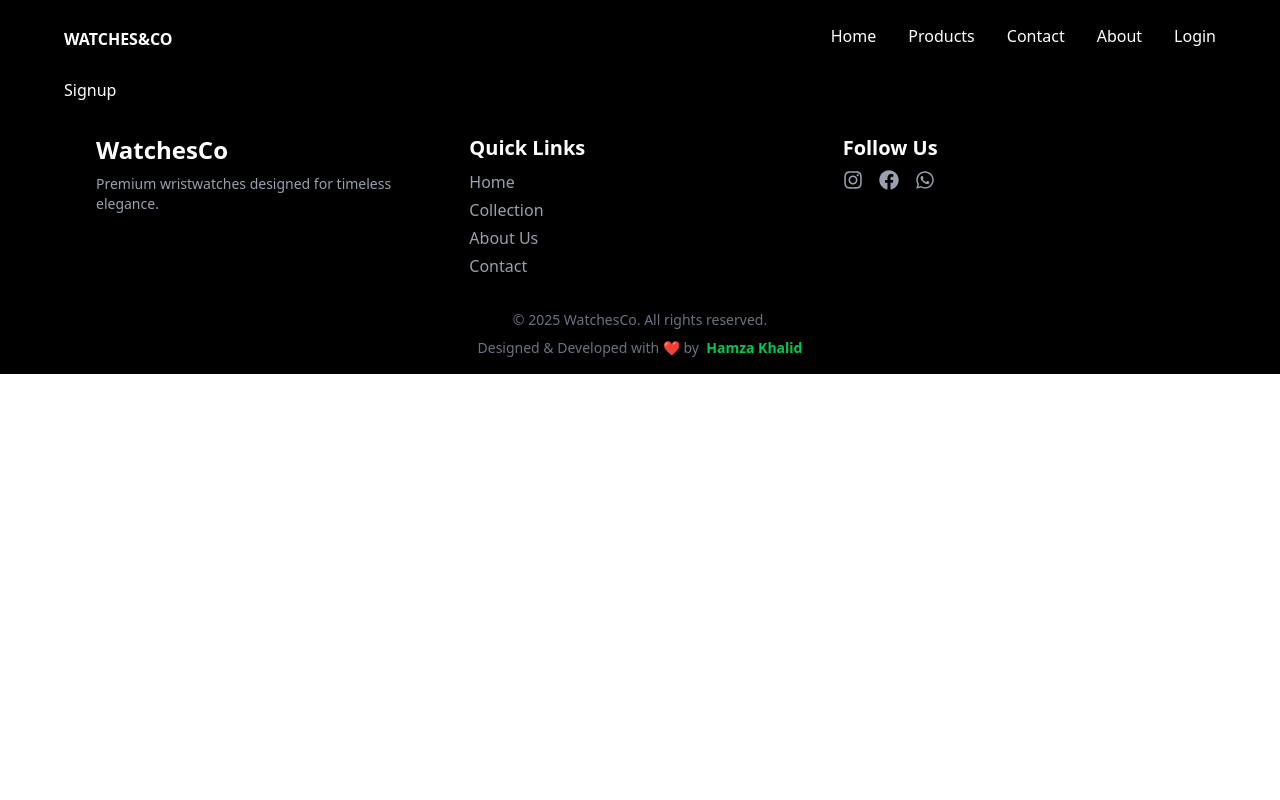
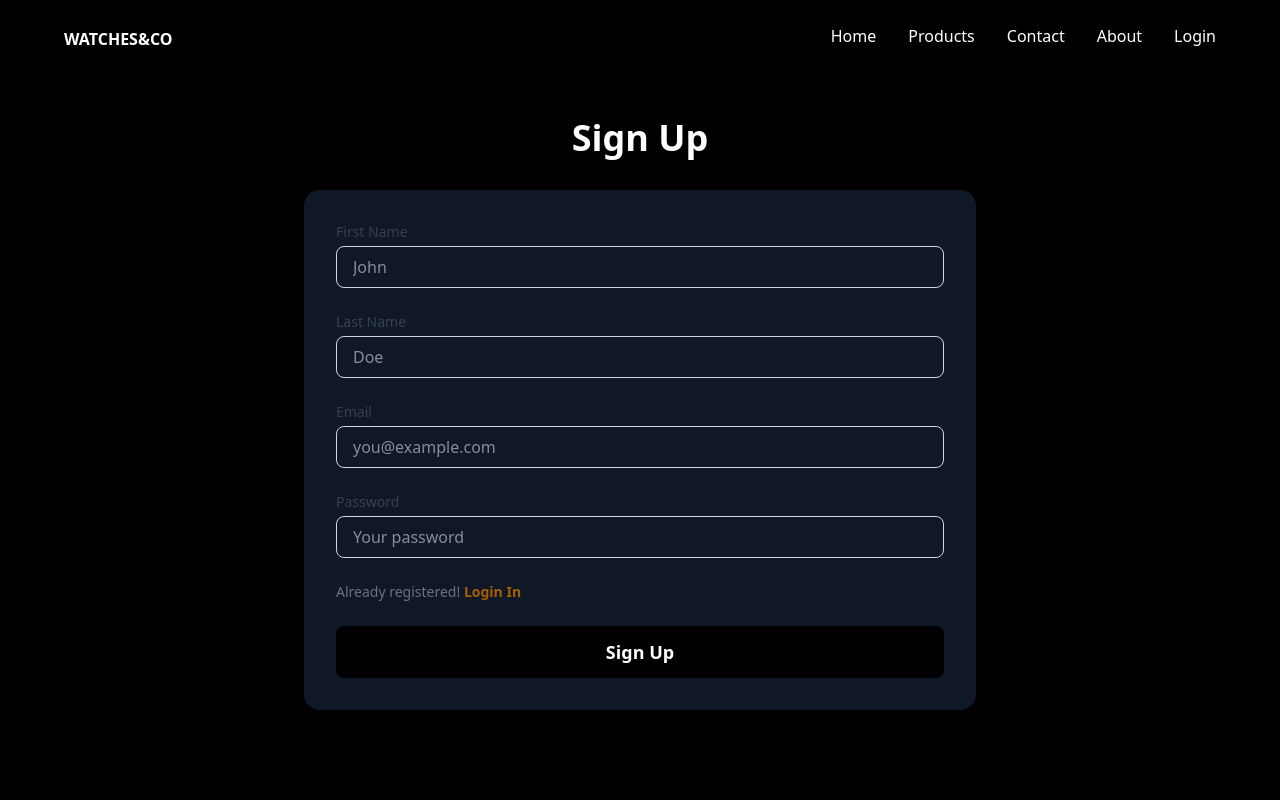
Before and after one commit to Hamza11067/WatchesCo, a React (Vite) app: page /signup in a window 1280 px wide. Shown: the top 800 px of the page. Built offline with nearby package versions, Linux system fonts and the light colour scheme.

Commit message:
Added signup page

```diff
--- a/src/components/Login.jsx
+++ b/src/components/Login.jsx
@@ -6,7 +6,7 @@ const ContactUs = () => {
     <div className="min-h-screen bg-black text-white flex flex-col items-center px-4 py-10">
       <h1 className="text-4xl font-bold text-center mb-8">Login</h1>
       <div className="bg-gray-900 shadow-lg rounded-2xl p-8 w-1/2 max-w-2xl">
-        <form className="space-y-6">
+        <form className="space-y-5">
           <div>
             <label className="block text-sm font-medium text-gray-700 mb-1">
               Email
--- a/src/components/Services.jsx
+++ b/src/components/Services.jsx
@@ -41,11 +41,6 @@ const Services = () => {
             </div>
           </div>
         </div>
-        <div className="text-center mt-10">
-          <button className="px-4 py-2 bg-white text-black font-semibold cursor-pointer hover:bg-black hover:text-white transition-all border-[1px] border-transparent hover:border-white duration-500 ease-in-out">
-            Explore Our Services
-          </button>
-        </div>
       </div>
     </>
   );
--- a/src/components/Signup.jsx
+++ b/src/components/Signup.jsx
@@ -1,9 +1,79 @@
-import React from 'react'
+import { Link } from "react-router-dom";
 
-const Signup = () => {
+const ContactUs = () => {
   return (
-    <div>Signup</div>
-  )
-}
+    <div className="min-h-screen bg-black text-white flex flex-col items-center px-4 py-10">
+      <h1 className="text-4xl font-bold text-center mb-8">
+        Sign Up
+      </h1>
 
-export default Signup
+      <div className="bg-gray-900 shadow-lg rounded-2xl p-8 w-full max-w-2xl">
+        <form className="space-y-6">
+          <div>
+            <label className="block text-sm font-medium text-gray-700 mb-1">
+              First Name
+            </label>
+            <input
+              type="text"
+              placeholder="John"
+              className="w-full border border-gray-300 rounded-lg px-4 py-2 focus:outline-none focus:ring-2 focus:ring-black"
+              required
+            />
+          </div>
+
+          <div>
+            <label className="block text-sm font-medium text-gray-700 mb-1">
+              Last Name
+            </label>
+            <input
+              type="text"
+              placeholder="Doe"
+              className="w-full border border-gray-300 rounded-lg px-4 py-2 focus:outline-none focus:ring-2 focus:ring-black"
+              required
+            />
+          </div>
+
+          <div>
+            <label className="block text-sm font-medium text-gray-700 mb-1">
+              Email
+            </label>
+            <input
+              type="email"
+              placeholder="you@example.com"
+              className="w-full border border-gray-300 rounded-lg px-4 py-2 focus:outline-none focus:ring-2 focus:ring-black"
+              required
+            />
+          </div>
+
+          <div>
+            <label className="block text-sm font-medium text-gray-700 mb-1">
+              Password
+            </label>
+            <input
+              type="password"
+              placeholder="Your password"
+              className="w-full border border-gray-300 rounded-lg px-4 py-2 focus:outline-none focus:ring-2 focus:ring-black"
+              required
+            />
+          </div>
+
+          <p className="text-sm text-gray-500">
+            Already registered!{" "}
+            <span className="text-yellow-700 font-semibold">
+              <Link to="/login">Login In</Link>
+            </span>
+          </p>
+
+          <button
+            type="submit"
+            className="w-full bg-black text-white rounded-lg py-3 text-lg font-semibold hover:bg-white hover:text-black transition-all duration-300 cursor-pointer"
+          >
+            Sign Up
+          </button>
+        </form>
+      </div>
+    </div>
+  );
+};
+
+export default ContactUs;
```
